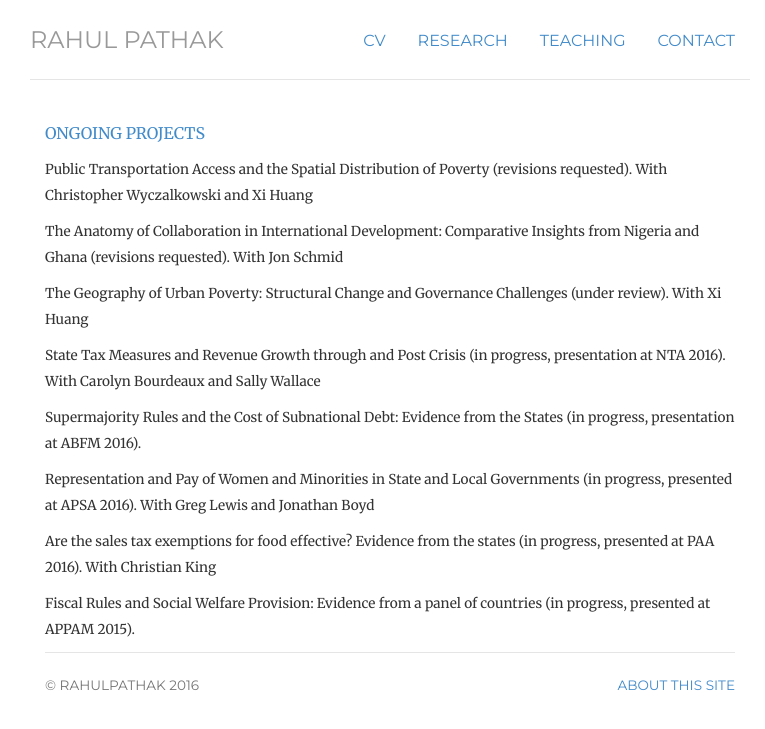
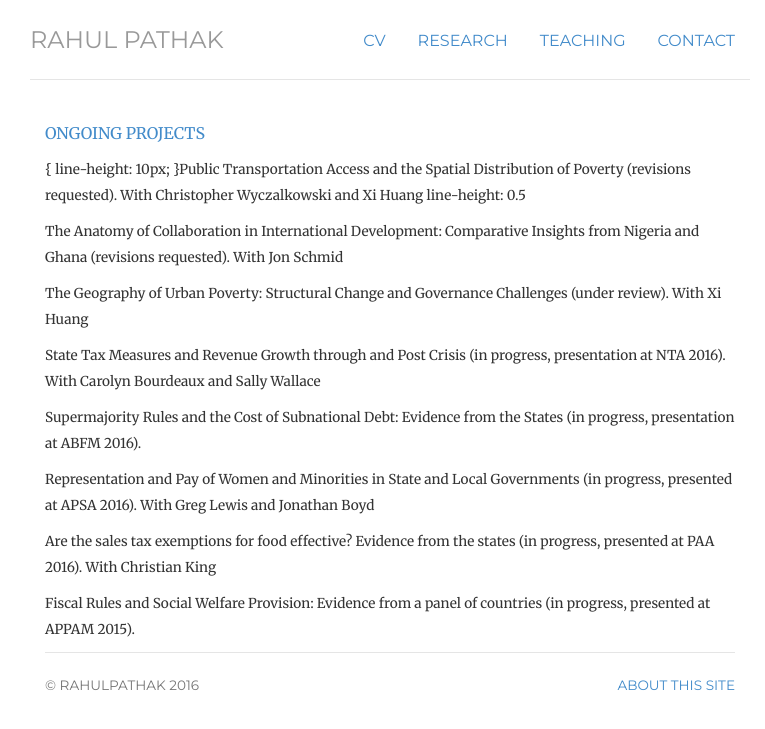
Before and after one commit to pathak-rahul/pathak-rahul.github.io, a Jekyll site: the page built from ongoing/index.html, in a window 1280 px wide. Shown: the top 729 px of the page, without its empty margins (250-1015 px from the left). Built offline with Jekyll 4.4.1, drawn with Linux system fonts in a browser that asks for light colours.

Commit message:
Update index.html

```diff
--- a/ongoing/index.html
+++ b/ongoing/index.html
@@ -9,7 +9,9 @@ title: ongoing
 
 <p class="text-primary">ONGOING PROJECTS</p>
 
-<p><small>Public Transportation Access and the Spatial Distribution of Poverty (revisions requested). With Christopher Wyczalkowski and Xi Huang</small><br>
+<p><small> {
+    line-height: 10px;
+}Public Transportation Access and the Spatial Distribution of Poverty (revisions requested). With Christopher Wyczalkowski and Xi Huang line-height: 0.5</small><br>
 <p><small>The Anatomy of Collaboration in International Development: Comparative Insights from Nigeria and Ghana (revisions requested). With Jon Schmid</small><br>
 <p><small>The Geography of Urban Poverty: Structural Change and Governance Challenges (under review). With Xi Huang</small><br>
 <p><small>State Tax Measures and Revenue Growth through and Post Crisis (in progress, presentation at NTA 2016). With Carolyn Bourdeaux and Sally Wallace </small><br>
```
